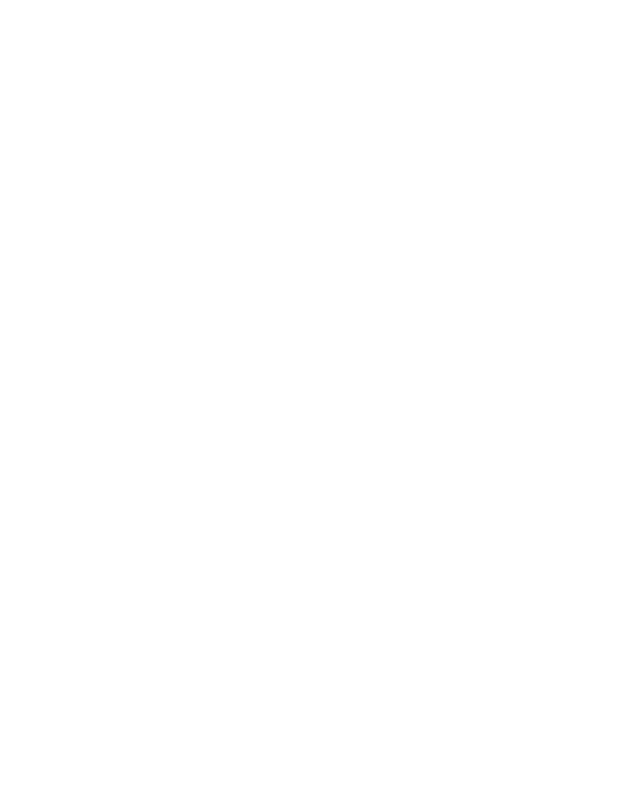
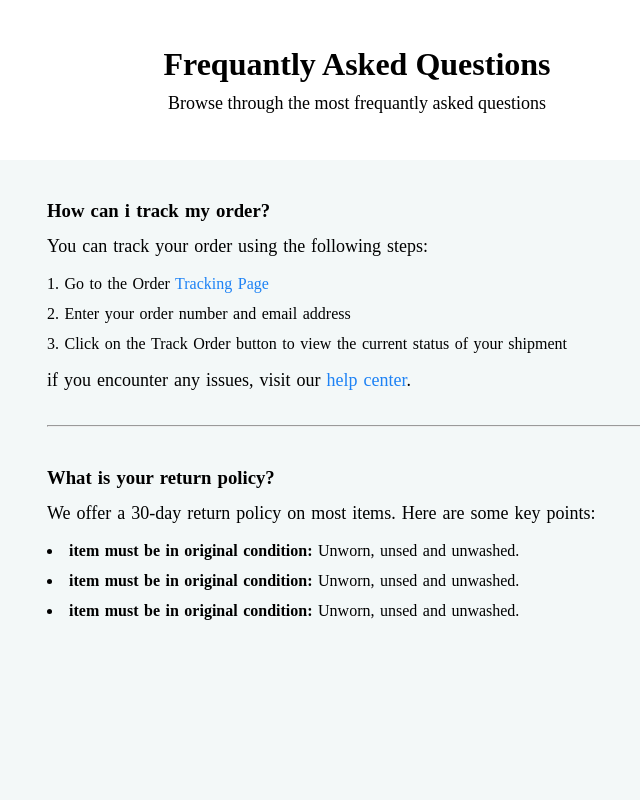
Before and after one commit to nouranelfar/Multi-step-Register-Form, a plain HTML site: page index.html in a window 1280 px wide. Shown: the whole page, without its empty margins (283-923 px from the left). Drawn offline with Linux system fonts and the light colour scheme.

Commit message:
Add files via upload

```diff
--- a/index.html
+++ b/index.html
@@ -4,8 +4,125 @@
   <meta charset="UTF-8">
   <meta name="viewport" content="width=device-width, initial-scale=1.0">
   <title>Document</title>
+  <style>
+    *{
+      margin: 0;
+      padding: 0;
+      box-sizing: border-box;
+    }
+    body{
+      width: 100%;
+      height: 100vh;
+    }
+    header{
+      height: 20%;
+      display: flex;
+      flex-direction: column;
+      justify-content: center;
+      align-items: center;
+      gap: 10px;
+    }
+    header h1{
+      font-size: 18px;
+    }
+    header p{
+      font-size: 14px;
+    }
+    main{
+      height: 80%;
+      width: 100%;
+      background-color: #f3f8f8;
+      display: flex;
+      flex-direction: column;
+      align-items: center;
+    }
+    main .question{
+      padding-top: 40px;
+      padding-left: 10px;
+      display: flex;
+      flex-direction: column;
+      text-align: left;
+      gap: 14px;
+      word-spacing: 1.5px;
+    }
+    main .question p{
+      font-size: 14px;
+    }
+    main .question ol,ul{
+      display: flex;
+      flex-direction: column;
+      gap: 5px;
+      list-style-position: inside;
+      line-height: 25px;
+    }
+    main .question li{
+      font-size: 14px;
+    }
+    main .question hr{
+      margin-top: 20px;
+    }
+    main a{
+      color: #1d82f5;
+      text-decoration: none;
+    }
+    main ul li span{
+      font-weight: bold;
+    }
+    @media (min-width: 768px) {
+    header h1{
+      font-size: 28px;
+    }
+    header p{
+      font-size: 18px;
+    }
+    main .question{
+      width:60%;
+    }
+    main .question p{
+      font-size: 18px;
+    }
+    main .question li{
+      font-size: 16px;
+    }
+    }
+    @media (min-width: 1024px) {
+      header h1{
+      font-size: 32px;
+    }
+    main .question{
+      width:50%;
+    }
+    }
+  </style>
 </head>
 <body>
+  <header>
+    <h1>Frequantly Asked Questions</h1>
+    <p>Browse through the most frequantly asked questions</p>
+  </header>
+  <main>
+    <div class="question">
+      <h3>How can i track my order?</h3>
+      <p>You can track your order using the following steps:</p>
+      <ol>
+        <li>Go to the Order <a href="">Tracking Page</a></li>
+        <li>Enter your order number and email address</li>
+        <li>Click on the Track Order button to view the current status of your shipment</li>
+      </ol>
+      <p>if you encounter any issues, visit our <a href="">help center</a>.</p>
+      <hr>
+    </div>
+    <div class="question">
+      <h3>What is your return policy?</h3>
+      <p>We offer a 30-day return policy on most items. Here are some key points:</p>
+      <ul>
+        <li><span>item must be in original condition:</span> Unworn, unsed and unwashed.</li>
+        <li><span>item must be in original condition:</span> Unworn, unsed and unwashed.</li>
+        <li><span>item must be in original condition:</span> Unworn, unsed and unwashed.</li>
+      </ul>
+    </div>
+
+  </main>
 
 </body>
 </html>
```
